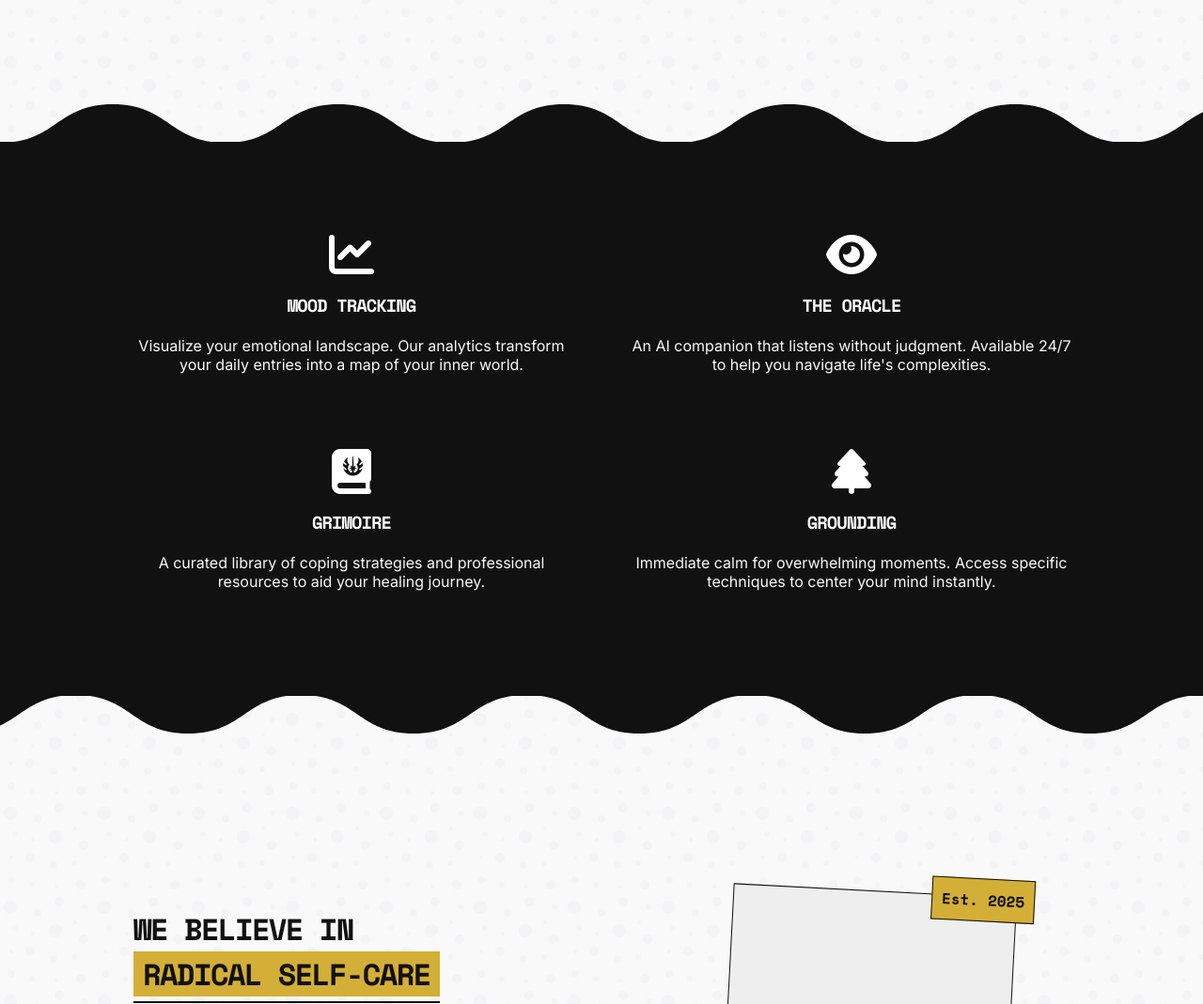
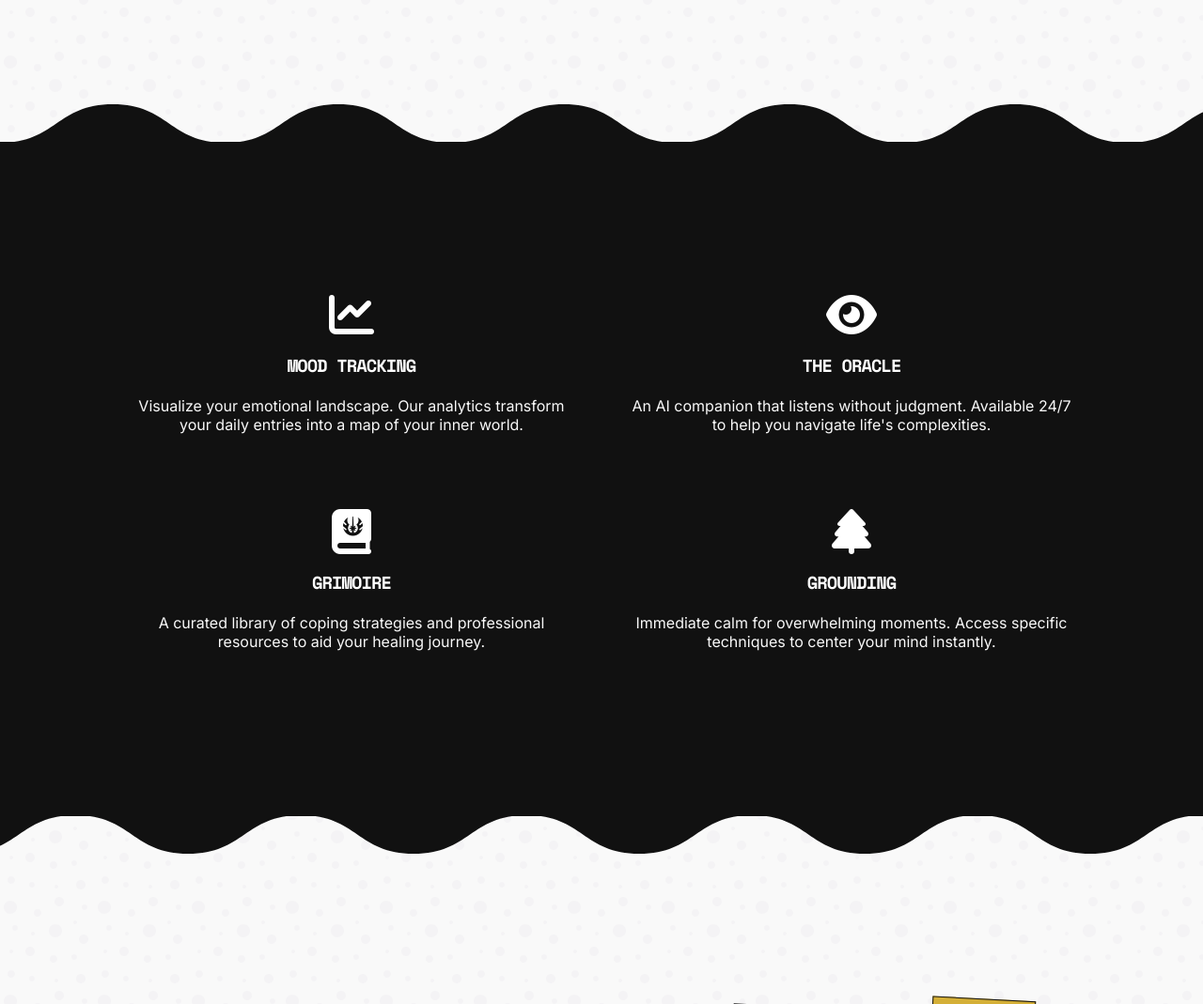
Before and after one commit to FVTVLIX/Claria, a Flask app: page / in a window 1280 px wide. Shown: the part 1045-2114 px from the top of the page at 94% size. Run offline with Flask 3, Linux system fonts and the light colour scheme; some libraries are stand-ins or nearby versions.

Commit message:
updated formatting and design issues

```diff
--- a/static/css/style.css
+++ b/static/css/style.css
@@ -615,7 +615,7 @@ h2 {
 /* --- Torn Edge Effects --- */
 .torn-section {
     position: relative;
-    padding: 6rem 2rem;
+    padding: 10rem 2rem;
     margin: 2rem 0;
     background: #fff;
     color: var(--text-main);
```
Also changed, not shown: README.md.
